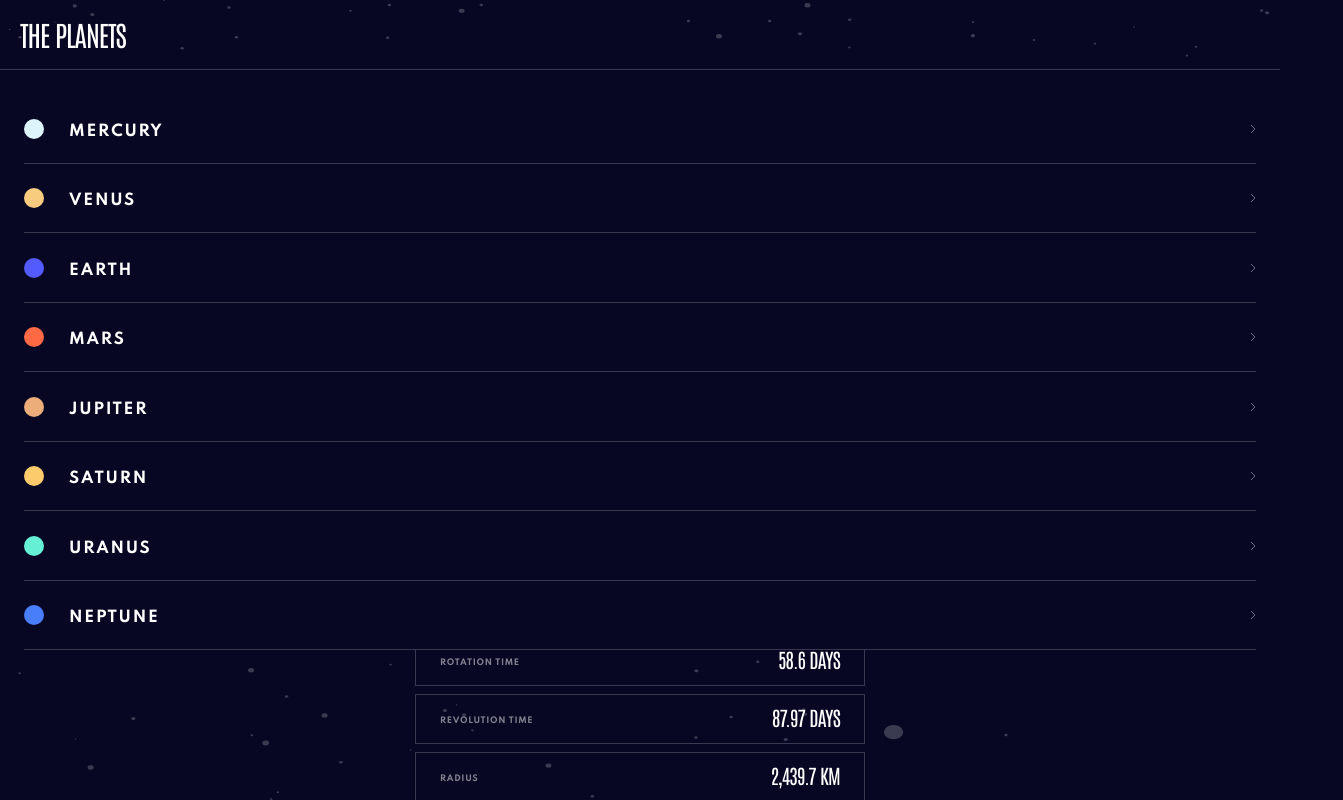
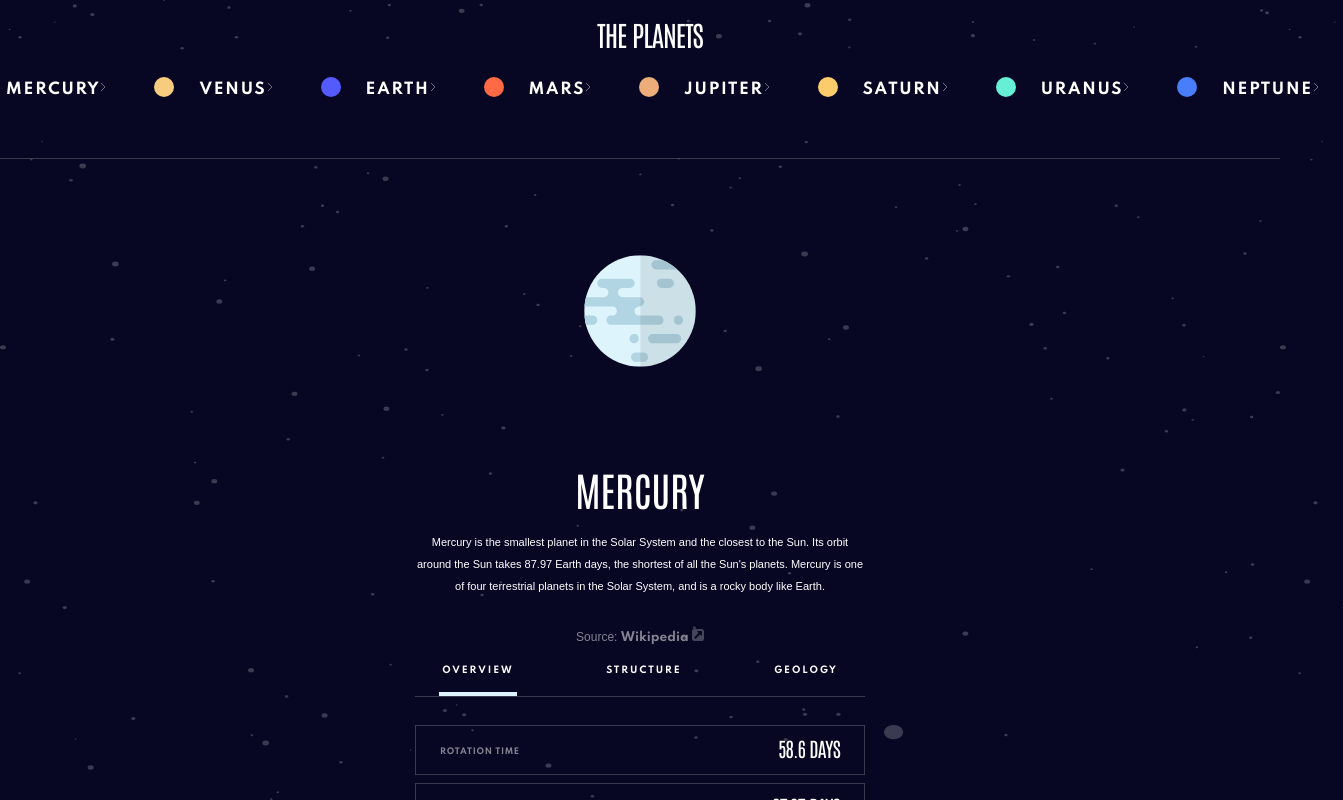
Before and after one commit to mrfinesse47/svelte-planets, a Svelte app: page / in a window 1280 px wide. Shown: the top 800 px of the page, 1343 px wide, since content can reach past the window. Built offline with nearby package versions, Linux system fonts and the light colour scheme; a web font is replaced by a local one.

Commit message:
working on media queries

```diff
--- a/src/components/Header.svelte
+++ b/src/components/Header.svelte
@@ -50,4 +50,9 @@
     text-transform: uppercase;
     margin-left: 1.25rem;
   }
+  @media screen and (min-width: 768px) {
+    .container {
+      flex-direction: column;
+    }
+  }
 </style>
--- a/src/components/MenuList.svelte
+++ b/src/components/MenuList.svelte
@@ -33,4 +33,17 @@
     list-style: none;
     background-color: #070724;
   }
+
+  @media screen and (min-width: 768px) {
+    div {
+      position: static;
+      width: auto;
+      height: auto;
+      top: auto;
+    }
+    ul {
+      padding: 0;
+      display: flex;
+    }
+  }
 </style>
--- a/src/components/MenuListItem.svelte
+++ b/src/components/MenuListItem.svelte
@@ -60,4 +60,10 @@
     border-radius: 50%;
     margin-right: 1.5625rem;
   }
+
+  @media screen and (min-width: 768px) {
+    li {
+      border-bottom: none;
+    }
+  }
 </style>
```
